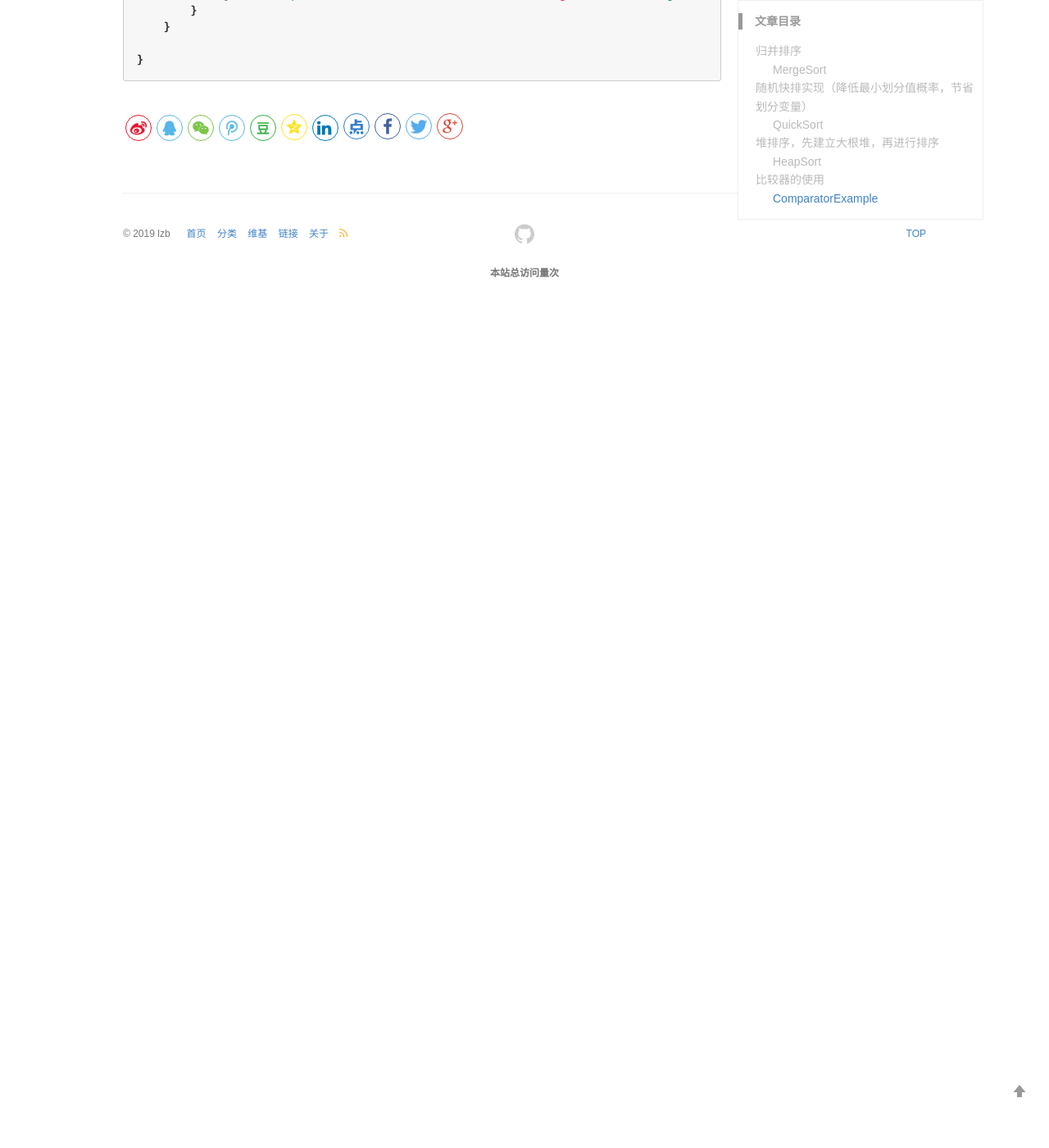
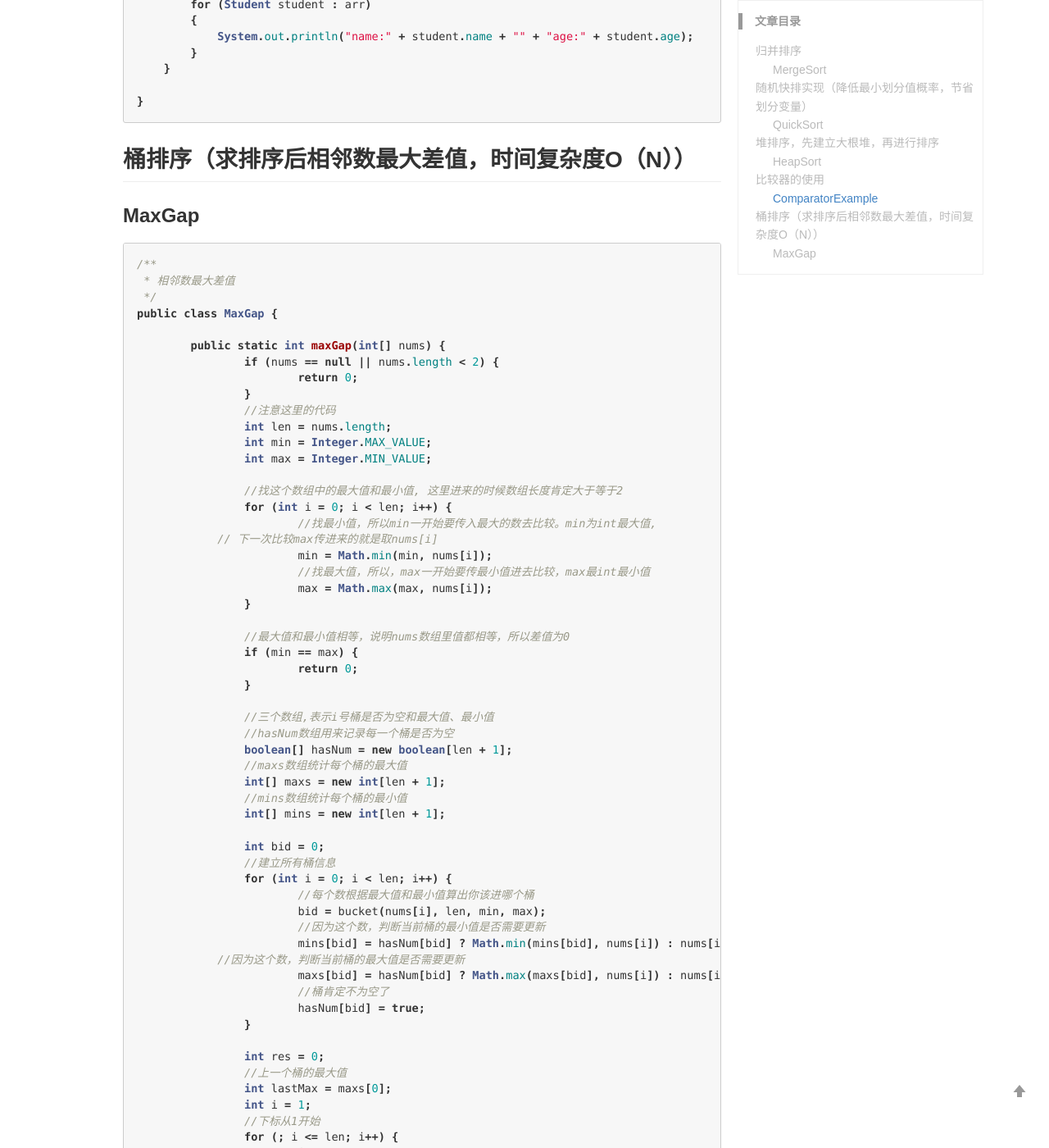
Before and after one commit to lizb0907/lizb0907.github.io, a Jekyll site: the page built from _posts/algorithm/2019-06-02-Algorithm.md, in a window 1280 px wide and 1400 px high, scrolled down 7887 px. Shown: the whole window at 82% size. Built offline with Jekyll 4.4.1, drawn with Linux system fonts in a browser that asks for light colours; comment, search, counter and statistics services are not loaded; before the commit the page ends 8269 px from its top, so only the background shows below that; some of the changed text lies outside the part shown.

Commit message:
daily update 022 MaxGap

````diff
--- a/_posts/algorithm/2019-06-02-Algorithm.md
+++ b/_posts/algorithm/2019-06-02-Algorithm.md
@@ -385,3 +385,90 @@ public class ComparatorExample
 
 }
 ```
+
+## 桶排序（求排序后相邻数最大差值，时间复杂度O（N））
+
+### MaxGap
+
+```java
+/**
+ * 相邻数最大差值
+ */
+public class MaxGap {
+
+	public static int maxGap(int[] nums) {
+		if (nums == null || nums.length < 2) {
+			return 0;
+		}
+		//注意这里的代码
+		int len = nums.length;
+		int min = Integer.MAX_VALUE;
+		int max = Integer.MIN_VALUE;
+
+		//找这个数组中的最大值和最小值, 这里进来的时候数组长度肯定大于等于2
+		for (int i = 0; i < len; i++) {
+			//找最小值，所以min一开始要传入最大的数去比较。min为int最大值,
+            // 下一次比较max传进来的就是取nums[i]
+			min = Math.min(min, nums[i]);
+			//找最大值，所以，max一开始要传最小值进去比较，max最int最小值
+			max = Math.max(max, nums[i]);
+		}
+
+		//最大值和最小值相等，说明nums数组里值都相等，所以差值为0
+		if (min == max) {
+			return 0;
+		}
+
+		//三个数组,表示i号桶是否为空和最大值、最小值
+		//hasNum数组用来记录每一个桶是否为空
+		boolean[] hasNum = new boolean[len + 1];
+		//maxs数组统计每个桶的最大值
+		int[] maxs = new int[len + 1];
+		//mins数组统计每个桶的最小值
+		int[] mins = new int[len + 1];
+
+		int bid = 0;
+		//建立所有桶信息
+		for (int i = 0; i < len; i++) {
+			//每个数根据最大值和最小值算出你该进哪个桶
+			bid = bucket(nums[i], len, min, max);
+			//因为这个数，判断当前桶的最小值是否需要更新
+			mins[bid] = hasNum[bid] ? Math.min(mins[bid], nums[i]) : nums[i];
+            //因为这个数，判断当前桶的最大值是否需要更新
+			maxs[bid] = hasNum[bid] ? Math.max(maxs[bid], nums[i]) : nums[i];
+			//桶肯定不为空了
+			hasNum[bid] = true;
+		}
+
+		int res = 0;
+		//上一个桶的最大值
+		int lastMax = maxs[0];
+		int i = 1;
+		//下标从1开始
+		for (; i <= len; i++) {
+			if (hasNum[i]) {
+			    //每一桶的最小值都去找上一个桶的最大值
+                //取当前桶最小值减去上一通最大值，差值的最大值
+				res = Math.max(res, mins[i] - lastMax);
+				//更新上一个桶的最大值
+				lastMax = maxs[i];
+			}
+		}
+		return res;
+	}
+
+    /**
+     * 均分桶，然后根据公式算出你该进哪个桶
+     * (包括最大值和最小值也是根据这个公式选进第0号桶和最后一个桶)
+     * @param num 当前值，判断要进哪个桶
+     * @param len 数组的长度
+     * @param min 当前桶的最小值
+     * @param max 当前桶的最大值
+     * @return 放入几号桶
+     */
+	public static int bucket(long num, long len, long min, long max) {
+		return (int) ((num - min) * len / (max - min));
+	}
+
+}
+```
````
